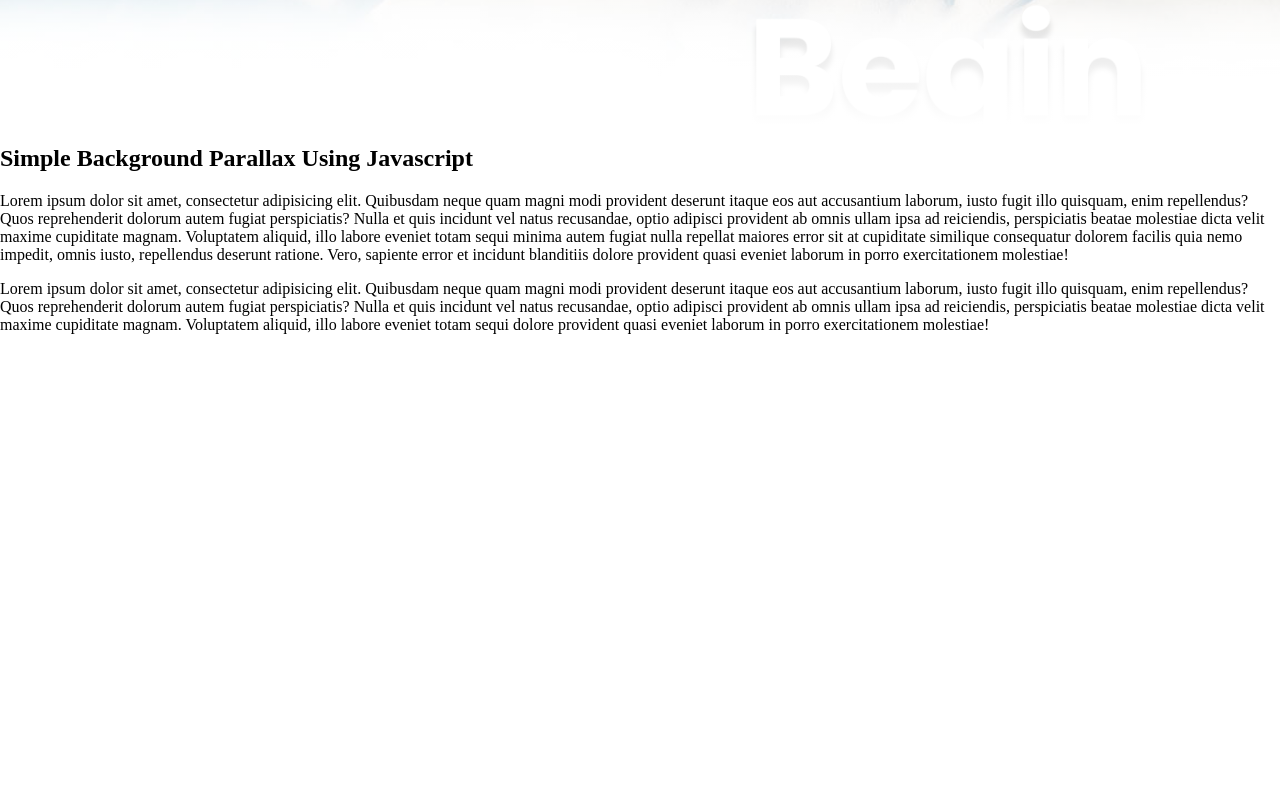
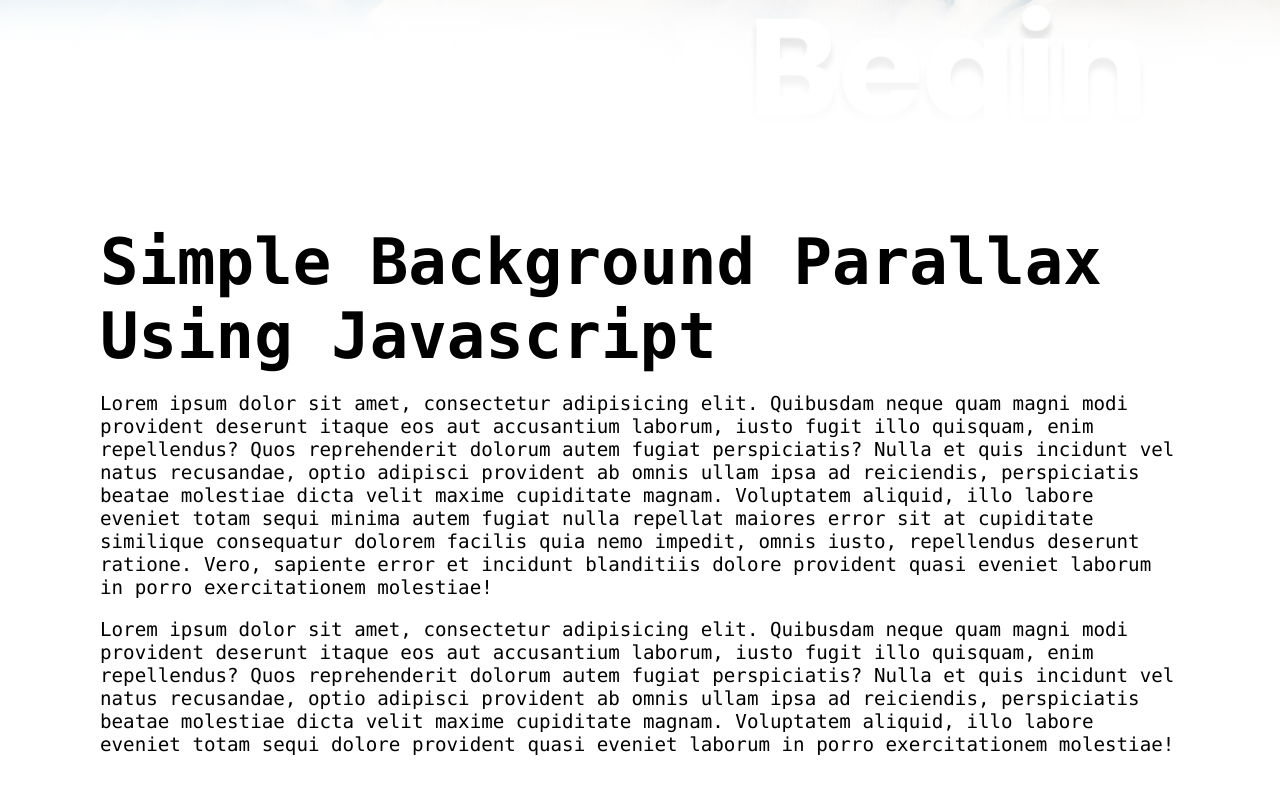
Before and after one commit to Mary8992/Parallax-Scrolling-Effects, a plain HTML site: page index.html in a window 1280 px wide. Shown: the part 875-1668 px from the top of the page. Before the commit the page ends 1225 px from the top, so only its background shows below. Drawn offline with Linux system fonts and the light colour scheme; a script that the page names is missing.

Commit message:
content class ant it's styles added

```diff
--- a/style.css
+++ b/style.css
@@ -51,3 +51,19 @@ body {
     -ms-transform: translateY(50%);
     -o-transform: translateY(50%);
 }
+
+.content {
+    padding: 100px;
+    box-sizing: border-box;
+    font-family: consolas;
+}
+
+.content h2 {
+    margin: 0;
+    padding: 0;
+    font-size: 4em;
+}
+
+.content p {
+    font-size: 1.2em;
+}
```
